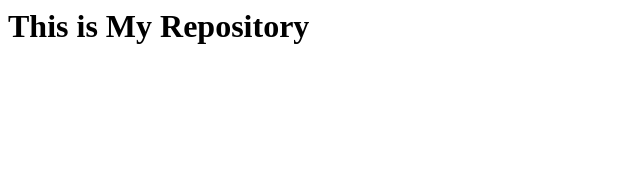
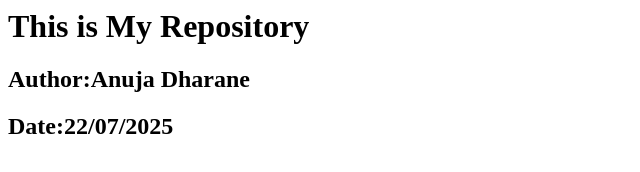
Before and after one commit to Anudharane/Anuja, a plain HTML site: page index.html in a window 1280 px wide. Shown: the whole page, without its empty margins (0-640 px from the left). Drawn offline with Linux system fonts and the light colour scheme.

Commit message:
Content is added

```diff
--- a/index.html
+++ b/index.html
@@ -2,5 +2,7 @@
 <html>
 <body>
     <h1>This is My Repository</h1>
+    <h2> Author:Anuja Dharane</h2>
+    <h2> Date:22/07/2025</h2>
 </body>
 </html>
```
